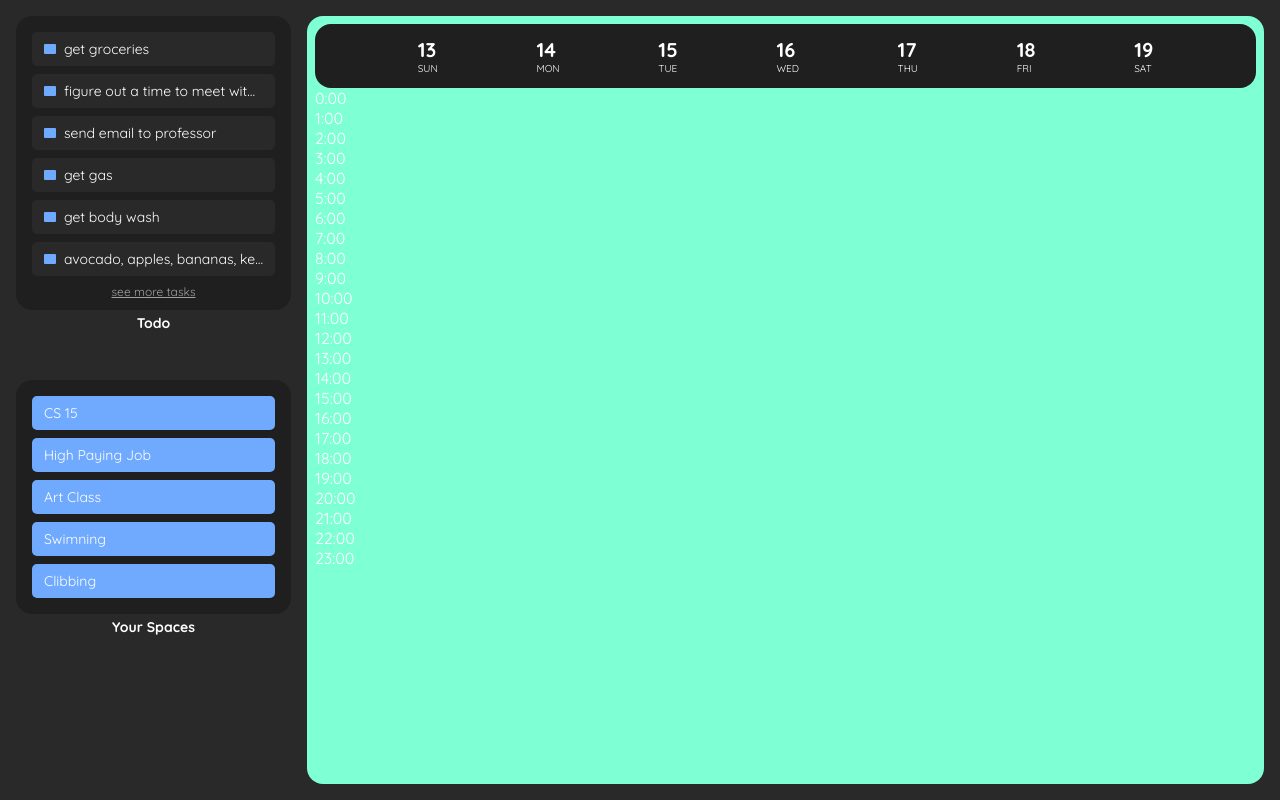
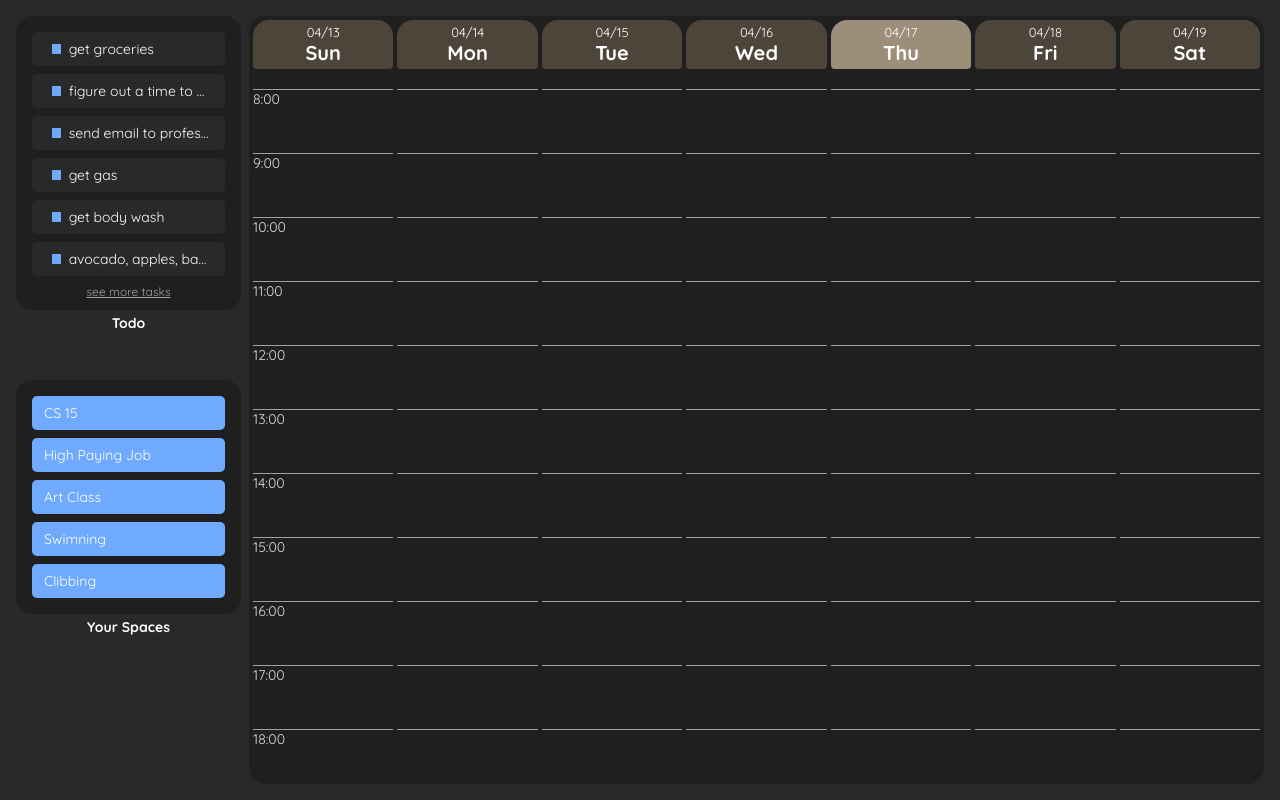
Before and after one commit to henrynitzberg/SchorgApp, a React (Vite) app in the folder frontend/: page / in a window 1280 px wide. Built offline with nearby package versions, Linux system fonts and the light colour scheme.

Commit message:
progress on calendar

```diff
--- a/frontend/src/components/CalendarWeek.jsx
+++ b/frontend/src/components/CalendarWeek.jsx
@@ -1,34 +1,190 @@
-import React from "react";
-import { startOfWeek, addDays, format } from "date-fns";
+import React, { useEffect, useRef } from 'react';
+import { startOfWeek, addDays, format } from 'date-fns';
 
-import "../css/CalendarWeek.css";
+import '../css/CalendarWeek.css';
 
 const hours = Array.from({ length: 24 }, (_, i) => i); // 0 to 23
+const hourHeight = 4; // 4em
+const pixelsPerHour = hourHeight * 16; // 1em = 16px
+
+const sampleTodos = [
+  {
+    id: 1,
+    title: 'figure out time to meet with Henry',
+    start: new Date('2025-04-20T09:30:00'),
+    end: new Date('2025-04-20T10:15:00'),
+    description: 'Note: do NOT poop my pants this time',
+  },
+];
+
+const sampleDeliverables = [
+  {
+    id: 1,
+    title: 'big important project',
+    due_date: new Date('2025-04-24T23:59:00'),
+    description: 'my life depends on this',
+  },
+  {
+    id: 2,
+    title: 'big important project2',
+    due_date: new Date('2025-04-24T23:59:00'),
+    description: 'my life depends on this2',
+  },
+  {
+    id: 3,
+    title: 'big important project2',
+    due_date: new Date('2025-04-24T23:59:00'),
+    description: 'my life depends on this2',
+  },
+  {
+    id: 4,
+    title: 'big important project2',
+    due_date: new Date('2025-04-24T23:59:00'),
+    description: 'my life depends on this2',
+  },
+  {
+    id: 3,
+    title: 'big important project2',
+    due_date: new Date('2025-04-22T23:59:00'),
+    description: 'my life depends on this2',
+  },
+  {
+    id: 4,
+    title: 'big important project2',
+    due_date: new Date('2025-04-22T23:59:00'),
+    description: 'my life depends on this2',
+  },
+  {
+    id: 4,
+    title: 'big important project2',
+    due_date: new Date('2025-04-23T23:59:00'),
+    description: 'my life depends on this2',
+  },
+  {
+    id: 4,
+    title: 'big important project2',
+    due_date: new Date('2025-04-25T23:59:00'),
+    description: 'my life depends on this2',
+  },
+  {
+    id: 4,
+    title: 'big important project2',
+    due_date: new Date('2025-04-25T23:59:00'),
+    description: 'my life depends on this2',
+  },
+  {
+    id: 4,
+    title: 'big important project2',
+    due_date: new Date('2025-04-25T23:59:00'),
+    description: 'my life depends on this2',
+  },
+];
 
 export default function CalendarWeek({ startDate = new Date() }) {
   const weekStart = startOfWeek(startDate, { weekStartsOn: 7 }); // Sunday
   const days = Array.from({ length: 7 }, (_, i) => addDays(weekStart, i));
 
+  const scrollRef = useRef(null);
+
+  useEffect(() => {
+    const targetHour = 7.75;
+    const scrollOffset = pixelsPerHour * targetHour;
+
+    if (scrollRef.current) {
+      scrollRef.current.scrollTop = scrollOffset;
+    }
+  }, []);
+
   return (
     <div className="calendar-week-wrapper">
-      <div className ="calendar-week-header-wrapper">
-        <div className="calendar-week-header">
-          {days.map((day) => (
-            <div key={day} className="day-header-wrapper">
-              <h1 className="number-date">{format(day, "dd")}</h1>
-              <h1 className="weekday">{format(day, "EEE")}</h1>
+      <div className="calendar-week-headers-wrapper">
+        {days.map((day) => {
+          const isToday = format(day, 'yyyy-MM-dd') === format(new Date(), 'yyyy-MM-dd');
+          return (
+            <div className={isToday ? 'calendar-week-today-header' : 'calendar-week-day-header'}>
+              <h1 className="number-date">{format(day, 'MM/dd')}</h1>
+              <h1 className="weekday">{format(day, 'EEE')}</h1>
+              <div className="dots-wrapper">
+                {/* add deadlines */}
+                {sampleDeliverables
+                      .filter(
+                        (event) =>
+                          format(event.due_date, 'yyyy-MM-dd') ===
+                          format(day, 'yyyy-MM-dd')
+                      ).slice(0, 4)
+                  .map((event, index) => {
+                    return (
+                      index < 3 && (
+                        <div key={event.id} className="dot"></div>
+                        ) || (
+                      index === 3 && (
+                        <div className="header-ellipses">...</div>
+                      )
+                    ))
+                })}
+              </div>
             </div>
-          ))}
-          </div>
+          )
+        })}
       </div>
-      <div className="calendar-week-body">
-        <div className="calendar-week-hours">
-        {hours.map((hour) => (
-          <div key={hour} className="calendar-week-hour-wrapper">
-            <div className="calendar-week-hour">{`${hour}:00`}</div>
+      <div className="calendar-week-day-bodys-wrapper" ref={scrollRef}>
+        {days.map((day, index) => (
+          <div className="calendar-week-day-body">
+            {hours.map((hour) => (
+              <div
+                key={hour}
+                className="calendar-week-hour"
+                style={{ height: `${pixelsPerHour}px` }}
+              >
+                {index === 0 && (
+                  <h1 className="calendar-week-hour-label"> {hour}:00 </h1>
+                )}
+              </div>
+            ))}
+
+            {/* add current time line marker */}
+            {format(day, 'yyyy-MM-dd') == format(new Date(), 'yyyy-MM-dd') && (
+              <div
+                className="current-time-line"
+                style={{
+                  top: `${pixelsPerHour * (new Date().getHours() + (new Date().getMinutes() / 60))}px`,
+                }}
+              ></div>
+            )}
+
+            {/* add events */}
+            {sampleTodos
+              .filter(
+                (event) =>
+                  format(event.start, 'yyyy-MM-dd') ===
+                  format(day, 'yyyy-MM-dd')
+              )
+              .map((event) => {
+                const startHour =
+                  event.start.getHours() + event.start.getMinutes() / 60;
+                const endHour =
+                  event.end.getHours() + event.end.getMinutes() / 60;
+                const top = startHour * pixelsPerHour;
+                const height = (endHour - startHour) * pixelsPerHour;
+                return (
+                  <div
+                    key={event.id}
+                    className="calendar-event"
+                    style={{
+                      top: `${top}px`,
+                      height: `${height}px`,
+                    }}
+                  >
+                    <h1 className="calendar-event-title"> {event.title} </h1>
+                    <h1 className="calendar-event-time">
+                      {format(event.start, 'hh:mm')}-
+                      {format(event.end, 'hh:mm')}
+                    </h1>
+                  </div>
+                );
+              })}
           </div>
         ))}
-        </div>
       </div>
     </div>
   );
--- a/frontend/src/css/CalendarWeek.css
+++ b/frontend/src/css/CalendarWeek.css
@@ -3,58 +3,150 @@
     flex-direction: column;
     width: 100%;
     border-radius: 1em;
-    background-color: aquamarine;
-    padding: .5em;
-    overflow: hidden;
+    background-color: var(--dark-gray);
+    border: 4px solid var(--dark-gray);
+
 }
 
-.calendar-week-header-wrapper {
+.calendar-week-headers-wrapper {
     display: flex;
+    flex-direction: row;
+    gap: .25em;
     width: 100%;
-    height: 4em;
-    padding: .25em;
-    border-radius: 1em;
-    background-color: #1f1f1f;
+    justify-content: space-evenly;
+    padding-bottom: .25em;
 }
 
-.calendar-week-header {
-    display: flex;
-    flex-direction: row;
-    justify-content: space-evenly;
+.calendar-week-day-header {
+    background-color: var(--back4);
     width: 100%;
+    border-top-left-radius: 1em;
+    border-top-right-radius: 1em;
+    border-bottom-left-radius: .25em;
+    border-bottom-right-radius: .25em;
+    padding: .25em;
+    text-align: center;
     align-items: center;
 }
 
-.day-header-wrapper {
-    justify-content: center;
-    display: flex;
-    flex-direction: column;
+.calendar-week-today-header {
+    background-color: var(--back6);
+    width: 100%;
+    border-top-left-radius: 1em;
+    border-top-right-radius: 1em;
+    border-bottom-left-radius: .25em;
+    border-bottom-right-radius: .25em;
+    padding: .25em;
+    text-align: center;
+    align-items: center;
 }
 
-.weekday {
-    font-size: 10px;
+.number-date {
+    font-size: 13px;
     font-weight: 400;
     text-transform: uppercase;
 }
 
-.number-date {
+.weekday {
     font-size: 20px;
 }
 
-.calendar-week-body {
+.dots-wrapper {
     display: flex;
-    flex-direction: column;
-    overflow-y: auto;
+    justify-content: center;
+    text-align: center;
+    /* column-gap: 0.5em; */
+    padding-right: .4em;
+    width: 100%;
 }
 
-.calendar-week-hour-wrapper {
+.dot {
+    width: 12px;
+    height: 10px;
+    border-radius: 1px;
+    margin-left: .5em;
+    background-color: var(--blue);
+}
+
+.header-ellipses {
+    width: 12px;
+    height: 2px;
+    padding-left: .3em;
+    /* border: 1px solid var(--blue); */
+    text-align: center;
+    font-size: 24px;
+    color: var(--lighter-gray);
+    font-weight: 500;
     display: flex;
+    justify-content: center;
     align-items: center;
 }
 
+.calendar-week-day-bodys-wrapper {
+    display: flex;
+    gap: .25em;
+    width: 100%;
+    height: 100%;
+    overflow-y: scroll;
+    position: relative;
+}
+
+.calendar-week-day-body {
+    /* border: 1px solid green; */
+    position: relative;
+    flex-direction: column;
+    width: 100%;
+    height: 96em; /* 24 hours */
+    border-top-left-radius: .25em;
+    border-top-right-radius: .25em;
+    border-bottom-left-radius: 1em;
+    border-bottom-right-radius: 1em;
+}
+
 .calendar-week-hour {
-    display: flex;
+    height: 4em;
+    border-top: 1px solid var(--light-gray);
+}
+
+.calendar-week-hour-label {
+    font-size: 14px;
+    font-weight: 400;
+    /* padding-left: .25em; */
+    color: var(--lighter-gray);
+}
+
+.calendar-event {
+    position: absolute;
+    left: 1%;
+    right: 1%;
+    background-color: var(--blue);
+    padding: 0.25em;
+    border-radius: 0.5em;
     flex-direction: column;
-    justify-content: center;
-    align-items: center;
 }
+
+.calendar-event-title {
+    font-size: 13px;
+    font-weight: 500;
+    color: var(--back2);
+    overflow: hidden;
+    white-space: nowrap;
+    text-overflow: ellipsis;
+}
+.calendar-event-time {
+    padding-left: .25em;
+    font-size: 11px;
+    font-weight: 400;
+    color: var(--back3);
+    overflow: hidden;
+    white-space: nowrap;
+    text-overflow: ellipsis;
+}
+
+.current-time-line {
+    position: absolute;
+    left: 0;
+    right: 0;
+    height: 2px;
+    background-color: var(--red);
+}
--- a/frontend/src/css/Gage.css
+++ b/frontend/src/css/Gage.css
@@ -1,27 +1,16 @@
 .gage-wrapper {
     display: flex;
     flex-direction: row;
-    gap: 1em;
+    gap: .5em;
     height: 100vh;
     padding: 1em;
 }
 
 .sidebar {
-    padding: 1rem;
+    padding: .5rem;
     box-sizing: border-box;
 }
 
-.main-content {
-    flex: 1;
-    padding: 1rem;
-    overflow: auto;
-}
-
-.resizer {
-    background-color: #ccc;
-    cursor: col-resize;
-    width: 5px;
-}
 
 .hero-wrapper {
     display: flex;
--- a/frontend/src/css/Sidebar.css
+++ b/frontend/src/css/Sidebar.css
@@ -3,7 +3,7 @@
     flex-direction: column;
     gap: 3em;
     height: 100%;
-    width: 275px;
+    width: 225px;
     max-height: 100%;
 }
 
--- a/frontend/src/css/index.css
+++ b/frontend/src/css/index.css
@@ -1,4 +1,13 @@
 :root {
+  /* henrys palette choice */
+  --back1: #040605;
+  --back2: #171611;
+  --back3: #2b2d2a;
+  --back4: #4d453a;
+  --back5: #74624b;
+  --back6: #9b8f7a;
+  --lighter-gray: #dcdcdc;
+  /* end henrys palette choice */
   --gray: #141414;
   --dark-gray: #1f1f1f;
   --green: #6FFF96;
@@ -6,6 +15,7 @@
   --red: #FF7070;
   --gray: #292929;
   --text-gray: #A0A0A0;
+  --light-gray: #A0A0A0;
   --yellow: #E3FF71;
   --blue: #70AAFF;
   --gray-filter: brightness(0) saturate(100%) invert(11%) sepia(21%) saturate(13%) hue-rotate(46deg) brightness(98%) contrast(88%);
```
